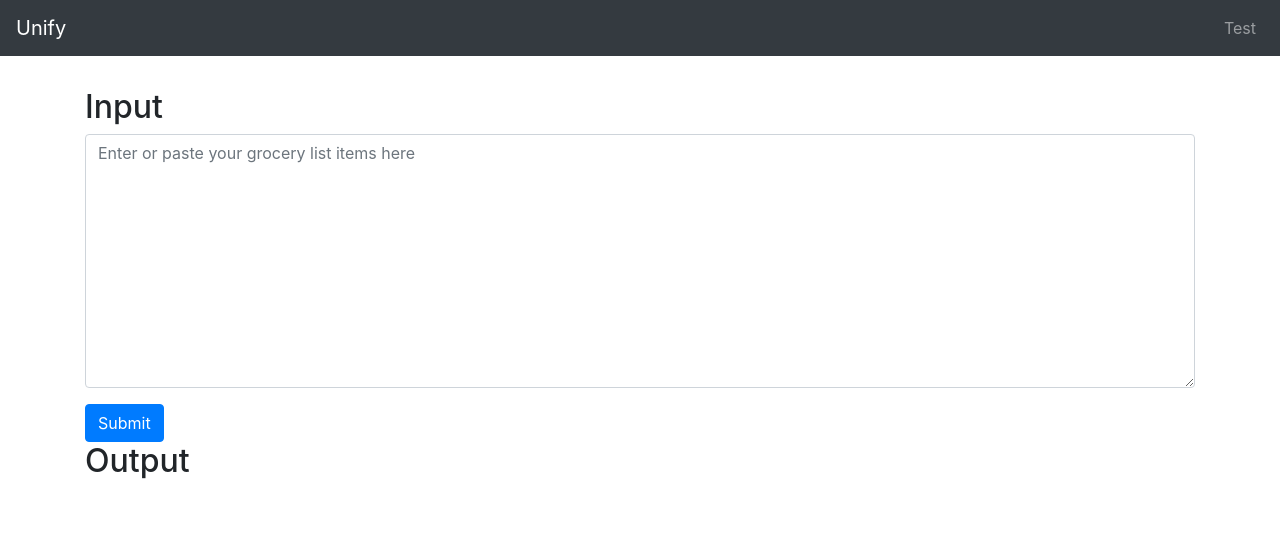
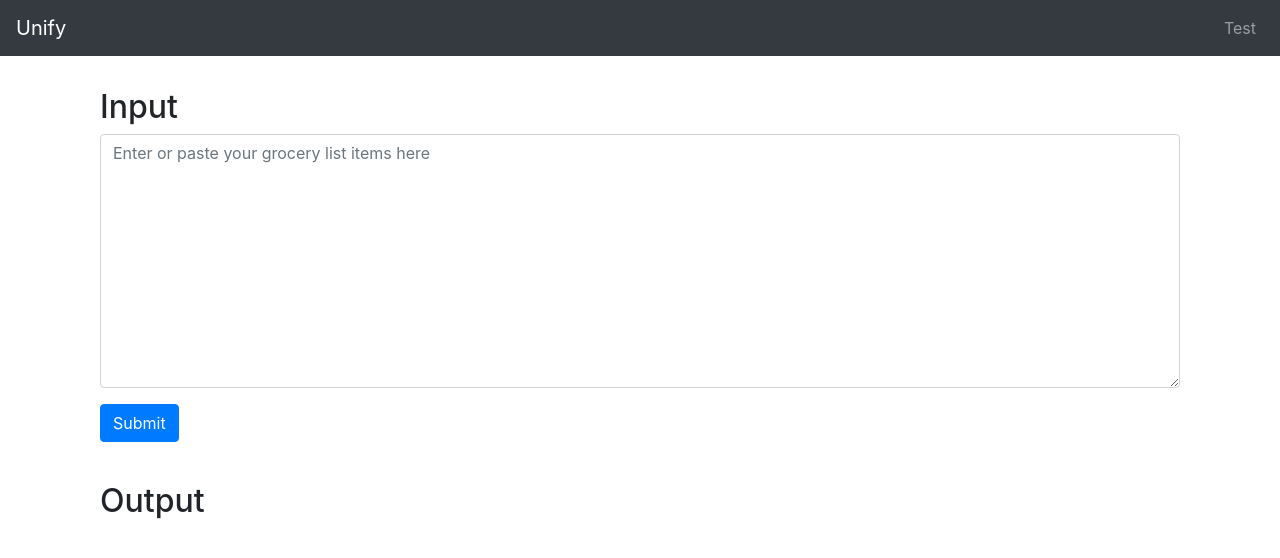
Before and after one commit to caldric/unify, a React (Create React App) app in the folder client/: page / in a window 1280 px wide. Shown: the top 558 px of the page. Built offline with nearby package versions, Linux system fonts and the light colour scheme.

Commit message:
Add margin to row divs

```diff
--- a/client/src/components/GroceryInput.tsx
+++ b/client/src/components/GroceryInput.tsx
@@ -1,7 +1,8 @@
 import React, { useState } from 'react';
 import Button from 'react-bootstrap/Button';
-import Container from 'react-bootstrap/Container';
+import Col from 'react-bootstrap/Col';
 import Form from 'react-bootstrap/Form';
+import Row from 'react-bootstrap/Row';
 import axios from 'axios';
 
 interface Props {
@@ -15,12 +16,6 @@ interface ResponseData {
 }
 
 const GroceryInput: React.FC<Props> = ({ setGroceryOutput }) => {
-  const styles = {
-    topComponent: {
-      marginTop: '40px',
-    },
-  };
-
   const [groceryInput, setGroceryInput] = useState('');
 
   const handleSubmit = async (
@@ -46,7 +41,8 @@ const GroceryInput: React.FC<Props> = ({ setGroceryOutput }) => {
   };
 
   return (
-    <Container style={styles.topComponent}>
+    <Row className="grocery-input">
+      <Col>
         <h2>Input</h2>
         <Form onSubmit={handleSubmit}>
           <Form.Group controlId="grocery-list">
@@ -62,7 +58,8 @@ const GroceryInput: React.FC<Props> = ({ setGroceryOutput }) => {
             Submit
           </Button>
         </Form>
-    </Container>
+      </Col>
+    </Row>
   );
 };
 
--- /dev/null
+++ b/client/src/components/Home.css
@@ -0,0 +1,3 @@
+.row {
+  margin: 40px 0;
+}
--- a/client/src/components/Home.tsx
+++ b/client/src/components/Home.tsx
@@ -1,4 +1,7 @@
 import React, { useState } from 'react';
+import Container from 'react-bootstrap/Container';
+import './Home.css';
+
 import GroceryInput from './GroceryInput';
 import GroceryOutput from './GroceryOutput';
 
@@ -6,11 +9,13 @@ const Home: React.FC = () => {
   const [groceryOutput, setGroceryOutput] = useState<string[]>([]);
 
   return (
-    <div>
-      <h1>Groceries</h1>
-      <GroceryInput setGroceryOutput={setGroceryOutput} />
-      <GroceryOutput groceryOutput={groceryOutput} />
-    </div>
+    <main role="main">
+      <Container>
+        <h1>Groceries</h1>
+        <GroceryInput setGroceryOutput={setGroceryOutput} />
+        <GroceryOutput groceryOutput={groceryOutput} />
+      </Container>
+    </main>
   );
 };
 
```
Lines whose indentation alone changed are shown as unchanged.
